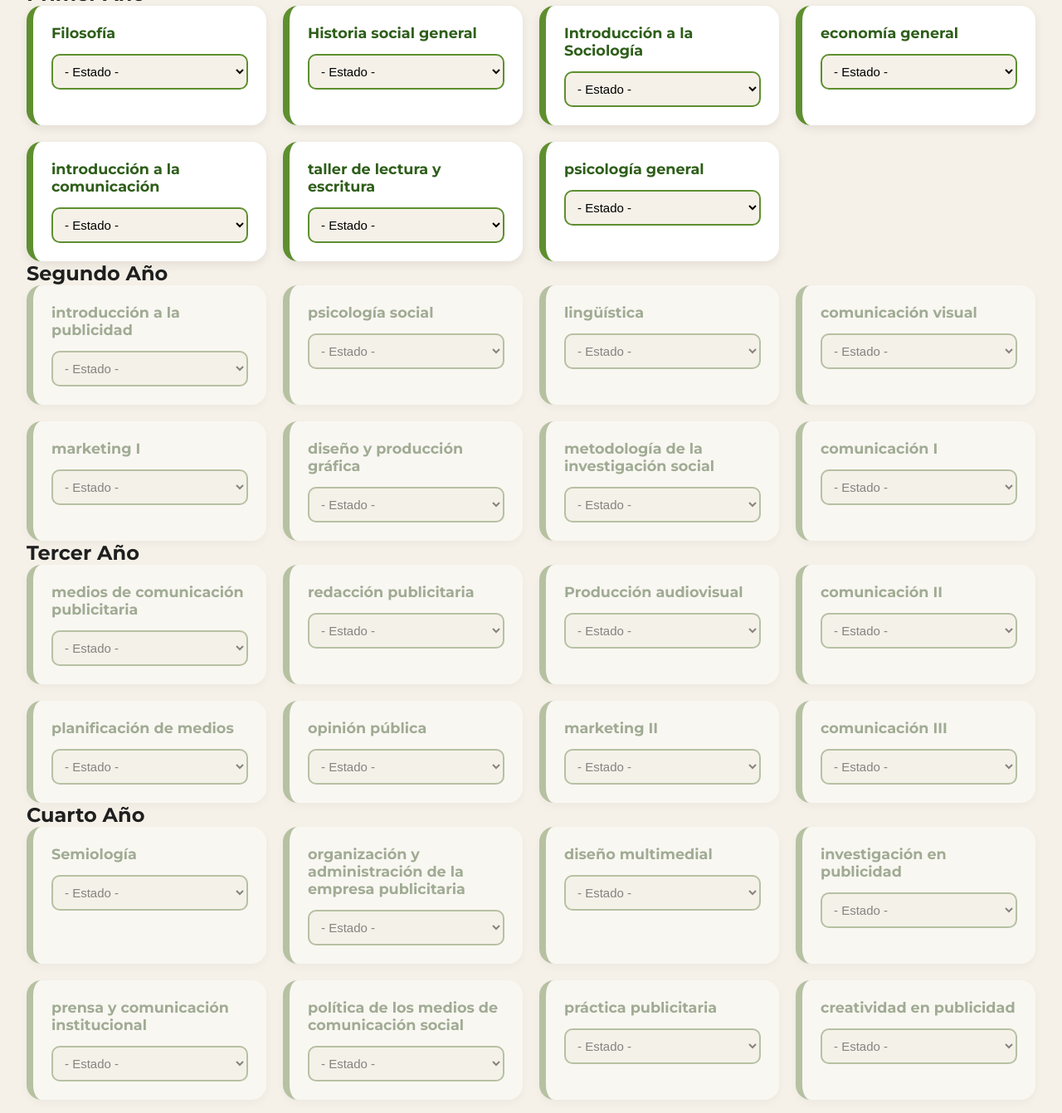
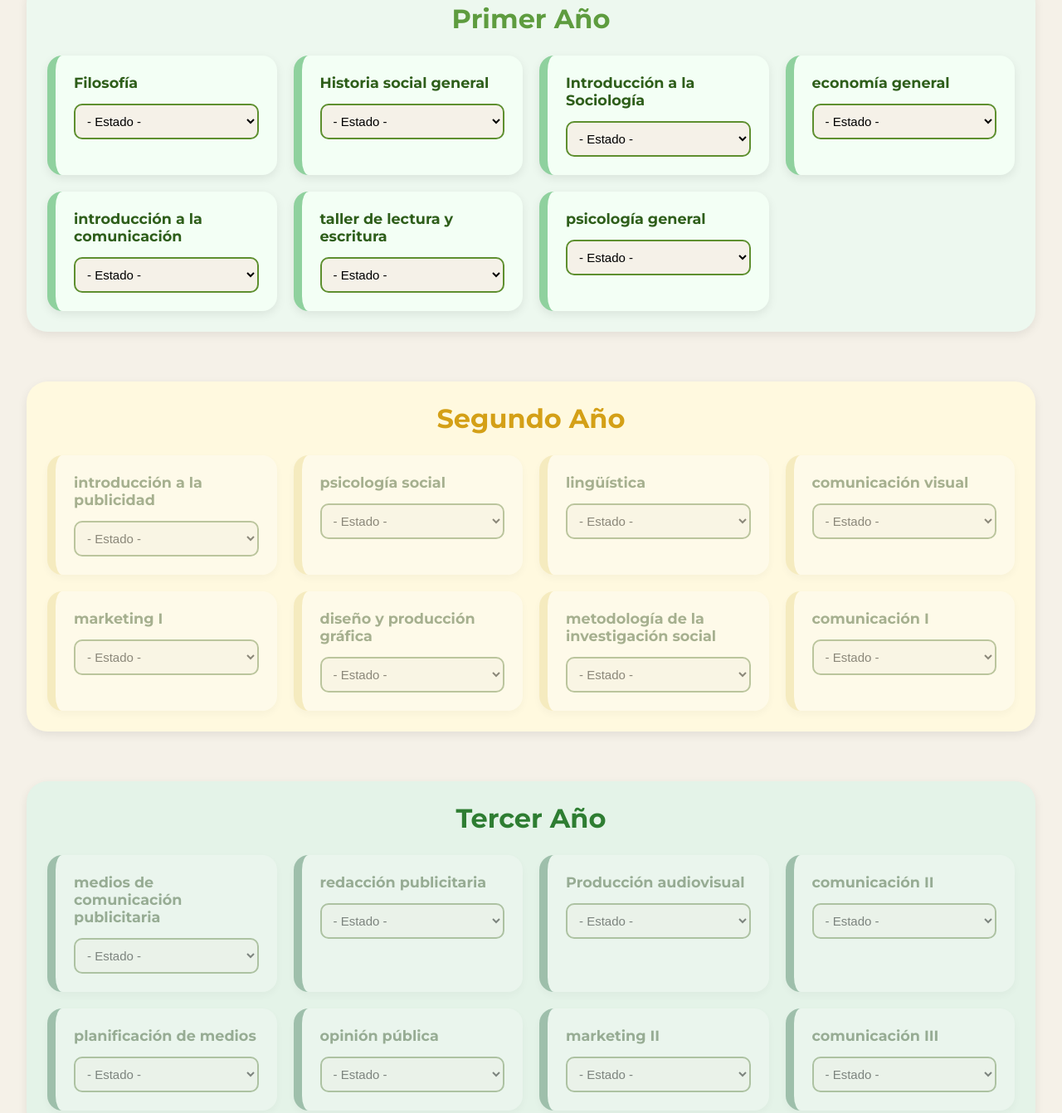
Before and after one commit to Starlelyy/Simulador-de-correlatividades-publcidad, a plain HTML site: page index.html in a window 1280 px wide. Shown: the part 530-1872 px from the top of the page at 83% size. Drawn offline with Linux system fonts and the light colour scheme.

Commit message:
Update estilos.css

```diff
--- a/estilos.css
+++ b/estilos.css
@@ -253,3 +253,100 @@ main{
   }
 
 }
+
+/* =========================
+   COLORES DEFINITIVOS POR AÑO
+========================= */
+
+/* PRIMER AÑO — VERDE CLARO */
+
+.card.anio-1{
+  border-left: 10px solid #8fd19e !important;
+  background-color: #f3fff5;
+}
+
+/* SEGUNDO AÑO — AMARILLO PASTEL */
+
+.card.anio-2{
+  border-left: 10px solid #f7dc6f !important;
+  background-color: #fffdf2;
+}
+
+/* TERCER AÑO — VERDE OSCURO */
+
+.card.anio-3{
+  border-left: 10px solid #2e8b57 !important;
+  background-color: #eefaf2;
+}
+
+/* CUARTO AÑO — DORADO */
+
+.card.anio-4{
+  border-left: 10px solid #c89b3c !important;
+  background-color: #fffaf0;
+}
+
+/* =========================
+   FONDOS DE SECCIONES
+========================= */
+
+.seccion-anio.anio-1{
+  background: #edf8ef;
+}
+
+.seccion-anio.anio-2{
+  background: #fff9df;
+}
+
+.seccion-anio.anio-3{
+  background: #e4f3e8;
+}
+
+.seccion-anio.anio-4{
+  background: #fff4dc;
+}
+
+/* =========================
+   TITULOS DE AÑO
+========================= */
+
+.seccion-anio{
+
+  margin-bottom:60px;
+
+  padding:25px;
+
+  border-radius:25px;
+
+  box-shadow:
+  0 4px 12px rgba(0,0,0,.08);
+}
+
+.titulo-anio{
+
+  font-size:2rem;
+
+  margin-bottom:25px;
+
+  text-align:center;
+
+  font-weight:700;
+}
+
+/* TITULOS POR COLOR */
+
+.seccion-anio.anio-1 .titulo-anio{
+  color:#5e9c3f;
+}
+
+.seccion-anio.anio-2 .titulo-anio{
+  color:#d4a017;
+}
+
+.seccion-anio.anio-3 .titulo-anio{
+  color:#2e7d32;
+}
+
+.seccion-anio.anio-4 .titulo-anio{
+  color:#b8860b;
+}
```
